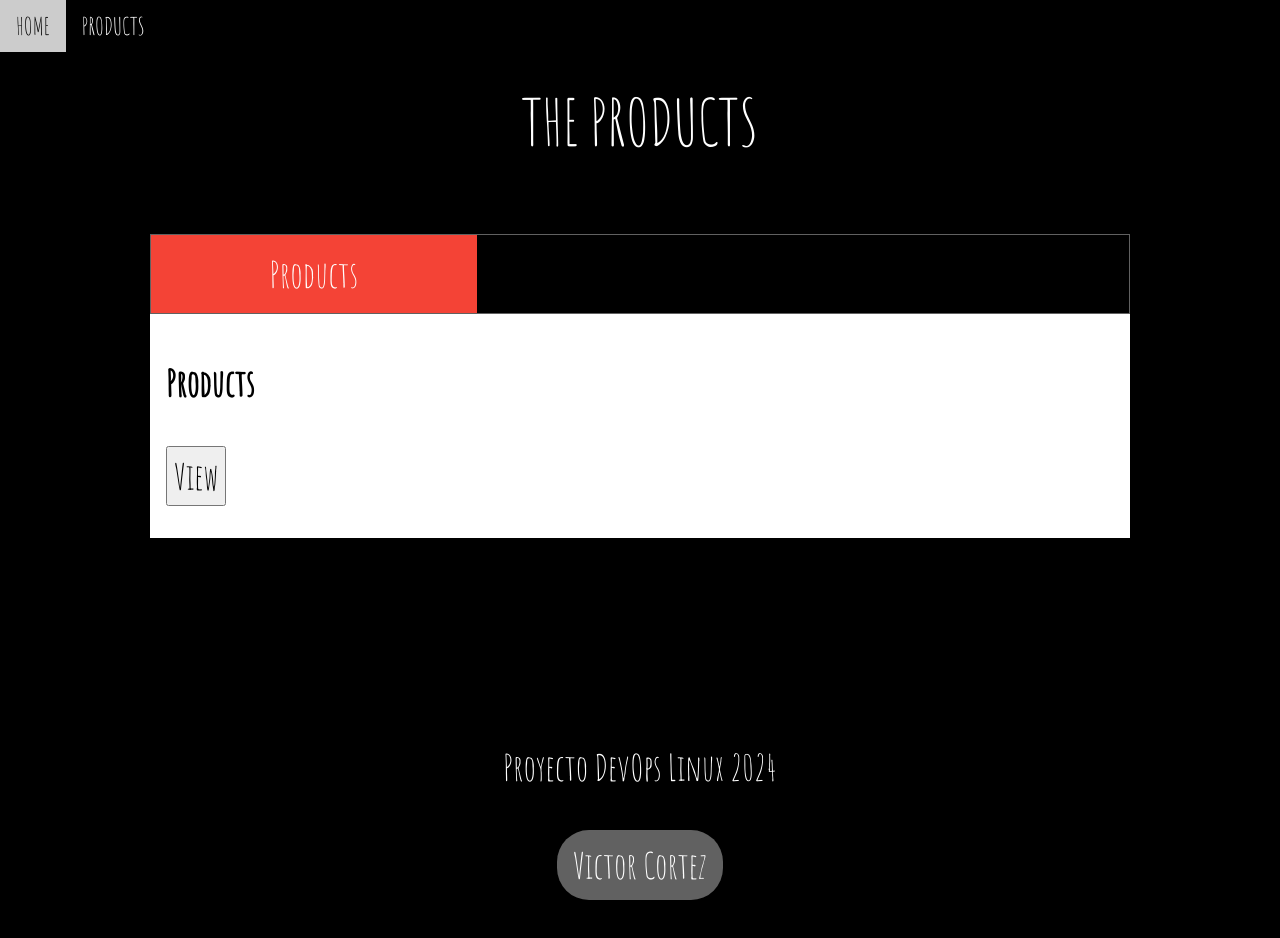
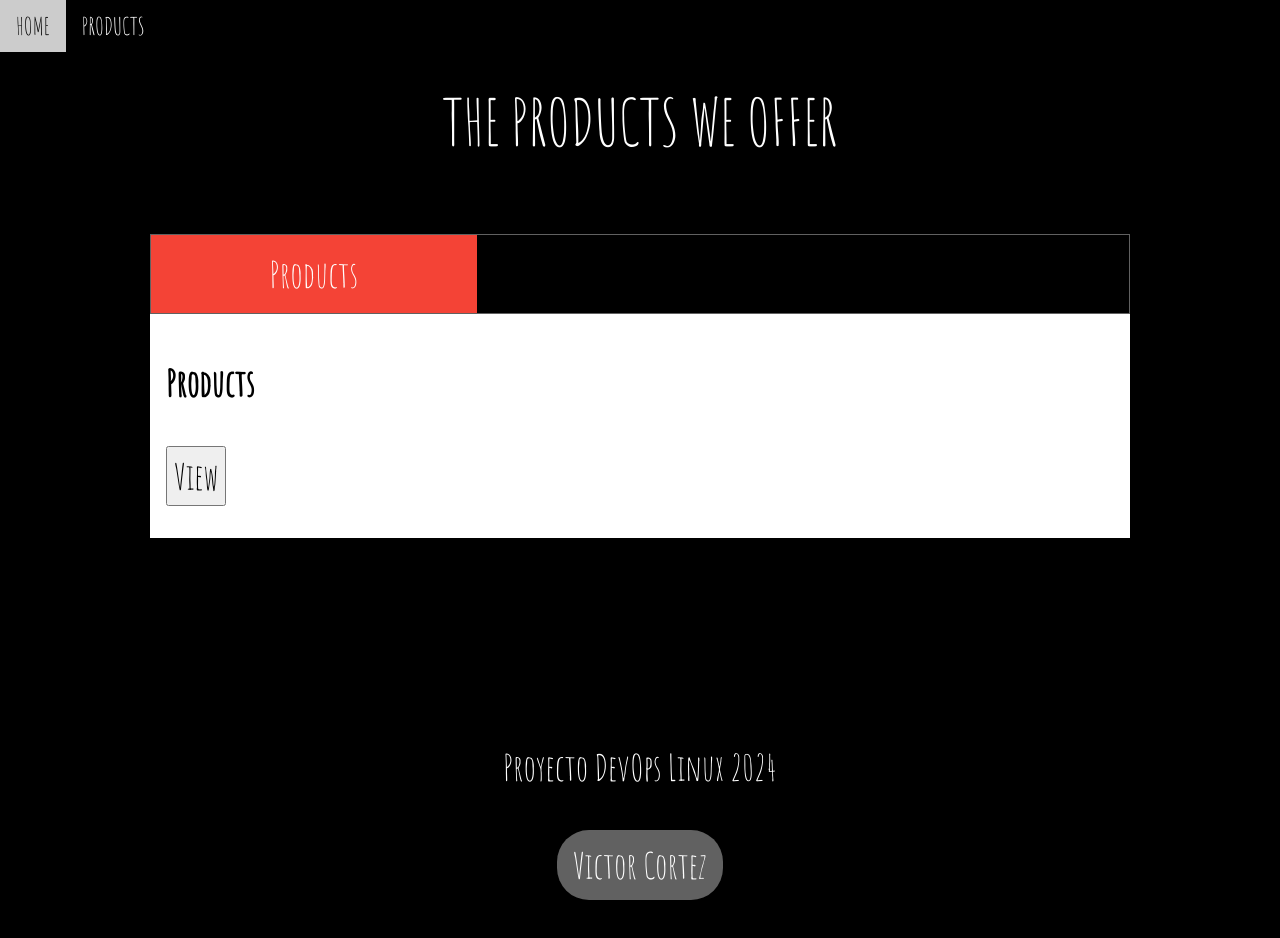
Before and after one commit to VictorCortez358/DevOps, a website: page app/frontend/index.html in a window 1280 px wide. Drawn offline with nearby package versions, Linux system fonts and the light colour scheme.

Commit message:
Probando

```diff
--- a/app/frontend/index.html
+++ b/app/frontend/index.html
@@ -50,7 +50,7 @@
     <div class="w3-container w3-black w3-padding-64 w3-xxlarge" id="menu">
         <div class="w3-content">
             <h1 class="w3-center w3-jumbo" style="margin-bottom: 64px">
-                THE PRODUCTS
+                THE PRODUCTS WE OFFER
             </h1>
             <div class="w3-row w3-center w3-border w3-border-dark-grey">
                 <a href="javascript:void(0)" onclick="openMenu(event, 'Products');" id="myLink">
```
Also changed, not shown: .github/workflows/aws.yml.
